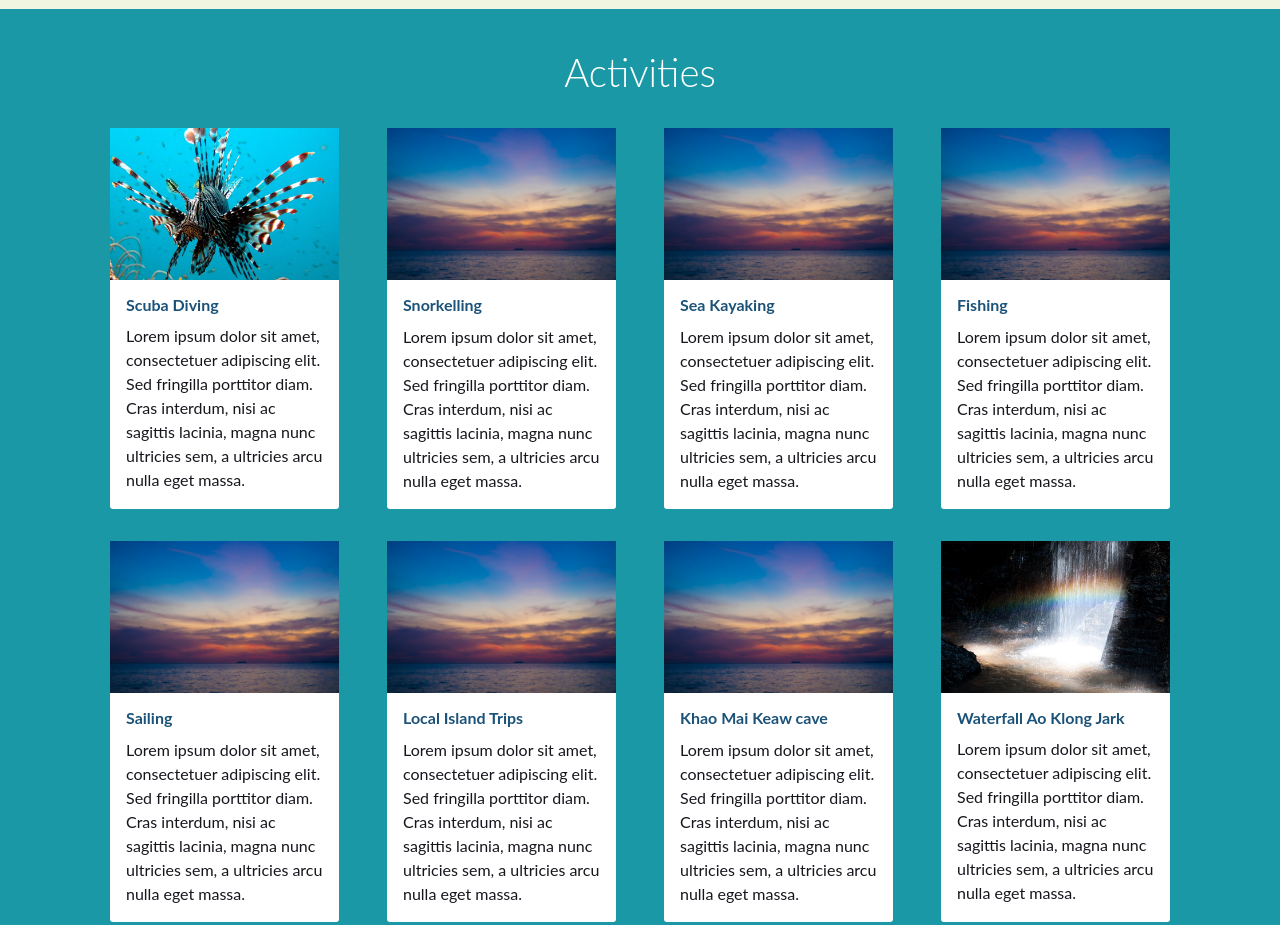
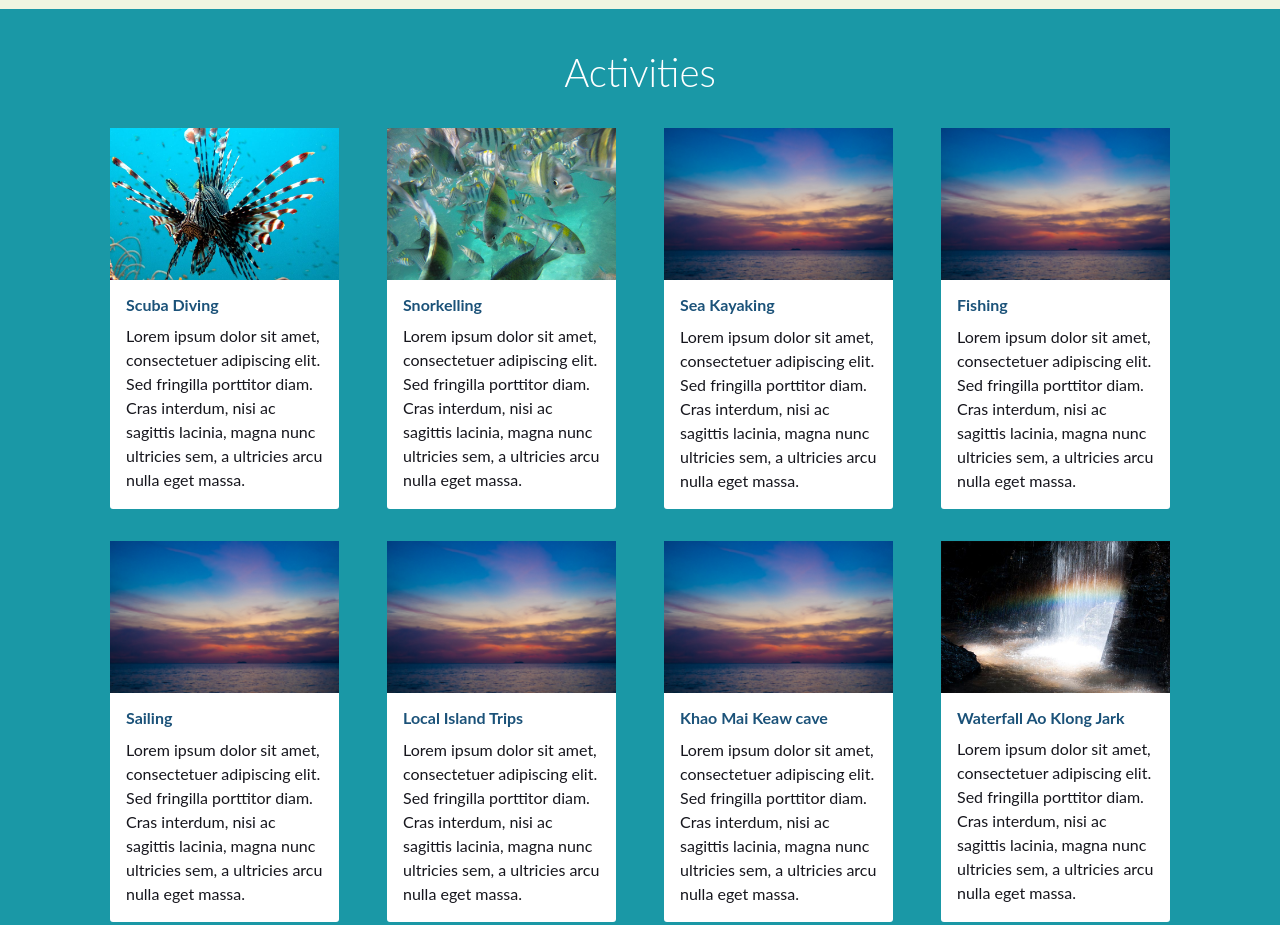
Before and after one commit to DanielGenser/lanta-info, a website: page index.html in a window 1280 px wide. Shown: the part 1600-2525 px from the top of the page. Drawn offline with nearby package versions, Linux system fonts and the light colour scheme.

Commit message:
Snorkeling

```diff
--- a/index.html
+++ b/index.html
@@ -103,7 +103,7 @@
                     </div>
                     <div class="column col-25">
                         <div class="activity">
-                            <img src="images/intro-bg.jpg" alt="" />
+                            <img src="images/activity-snorkeling.jpg" alt="Snorkeling photo by Osvaldo Rodríguez – https://www.flickr.com/photos/osvaldorove/" />
                             <h2>Snorkelling</h2>
                             <p>Lorem ipsum dolor sit amet, consectetuer adipiscing elit. Sed fringilla porttitor diam. Cras interdum, nisi ac sagittis lacinia, magna nunc ultricies sem, a ultricies arcu nulla eget massa.</p>
                         </div>
```
Also changed, not shown: images/activity-snorkeling.jpg (added).
